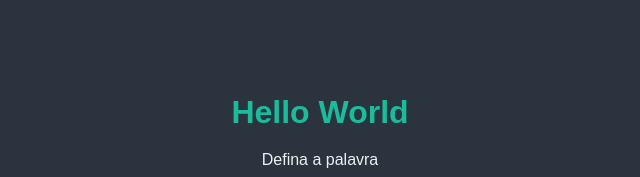
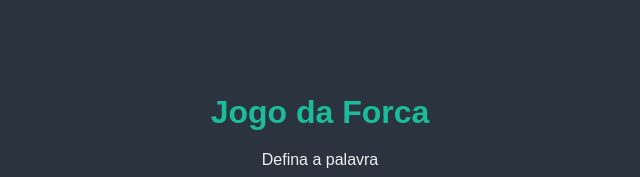
Before and after one commit to eduuk15/JogoDaForca, a Vue app: page / in a window 1280 px wide. Shown: the part 222-399 px from the top of the page, without its empty margins (320-960 px from the left). Built offline with nearby package versions, Linux system fonts and the light colour scheme.

Commit message:
refactor: altera nome para utf

```diff
--- a/src/App.vue
+++ b/src/App.vue
@@ -1,5 +1,6 @@
+
 <template>
-  <h1> Hello World</h1>
+  <h1> Jogo da Forca <i class="fa-solid fa-scythe"></i> </h1>
 
   <section v-if="tela === 'inicio'" id="inicio">
     <Formulario v-if="etapa === 'palavra'"
--- a/src/components/Jogo.vue
+++ b/src/components/Jogo.vue
@@ -34,7 +34,7 @@
 import Forca from './Forca.vue'
 import Palavra from './Palavra.vue'
 import Teclado from './Teclado.vue'
-import Final from './Final.vue'
+import Final from './Final'
 
 export default {
     name: 'JogoPage',
```
